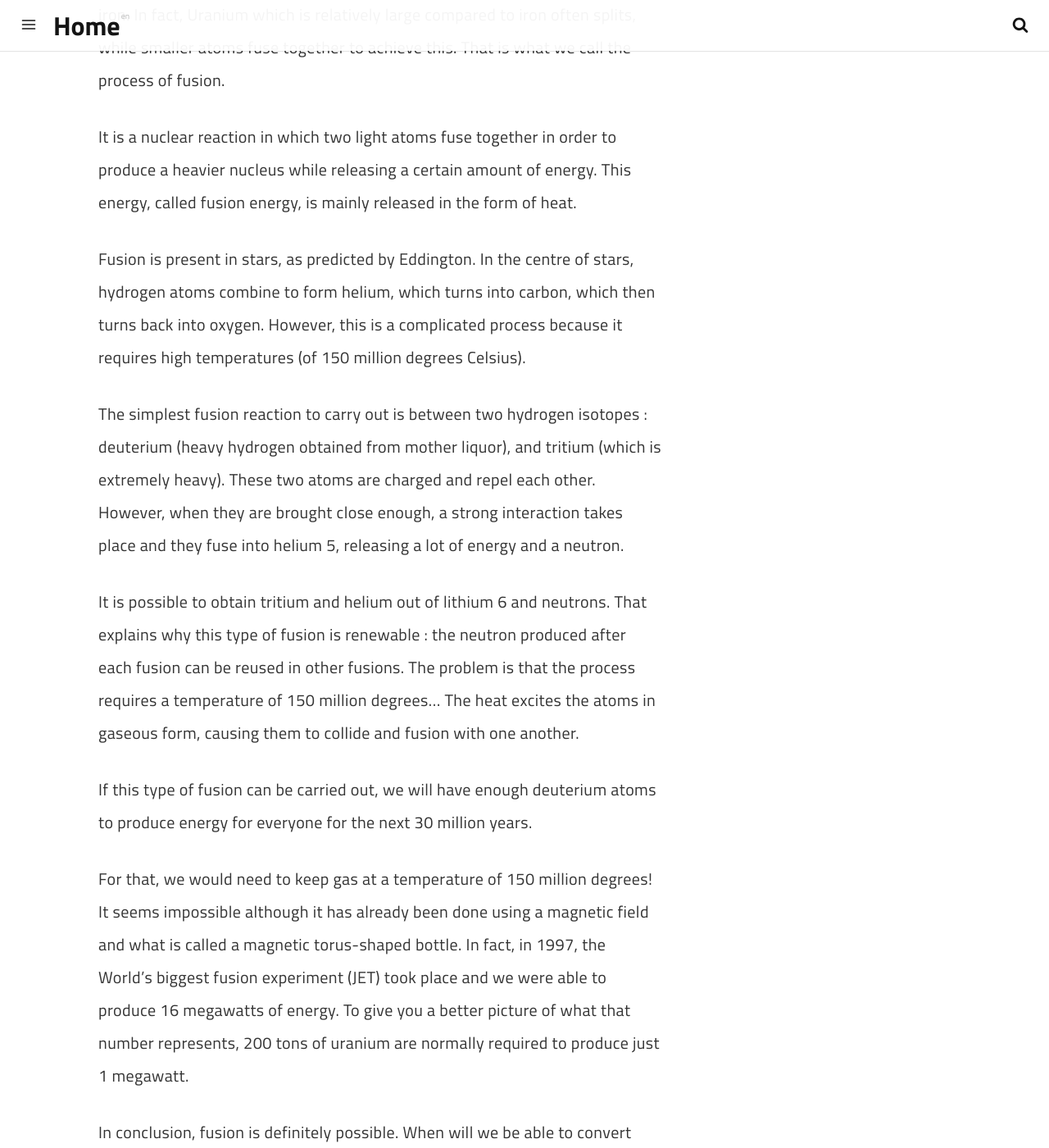
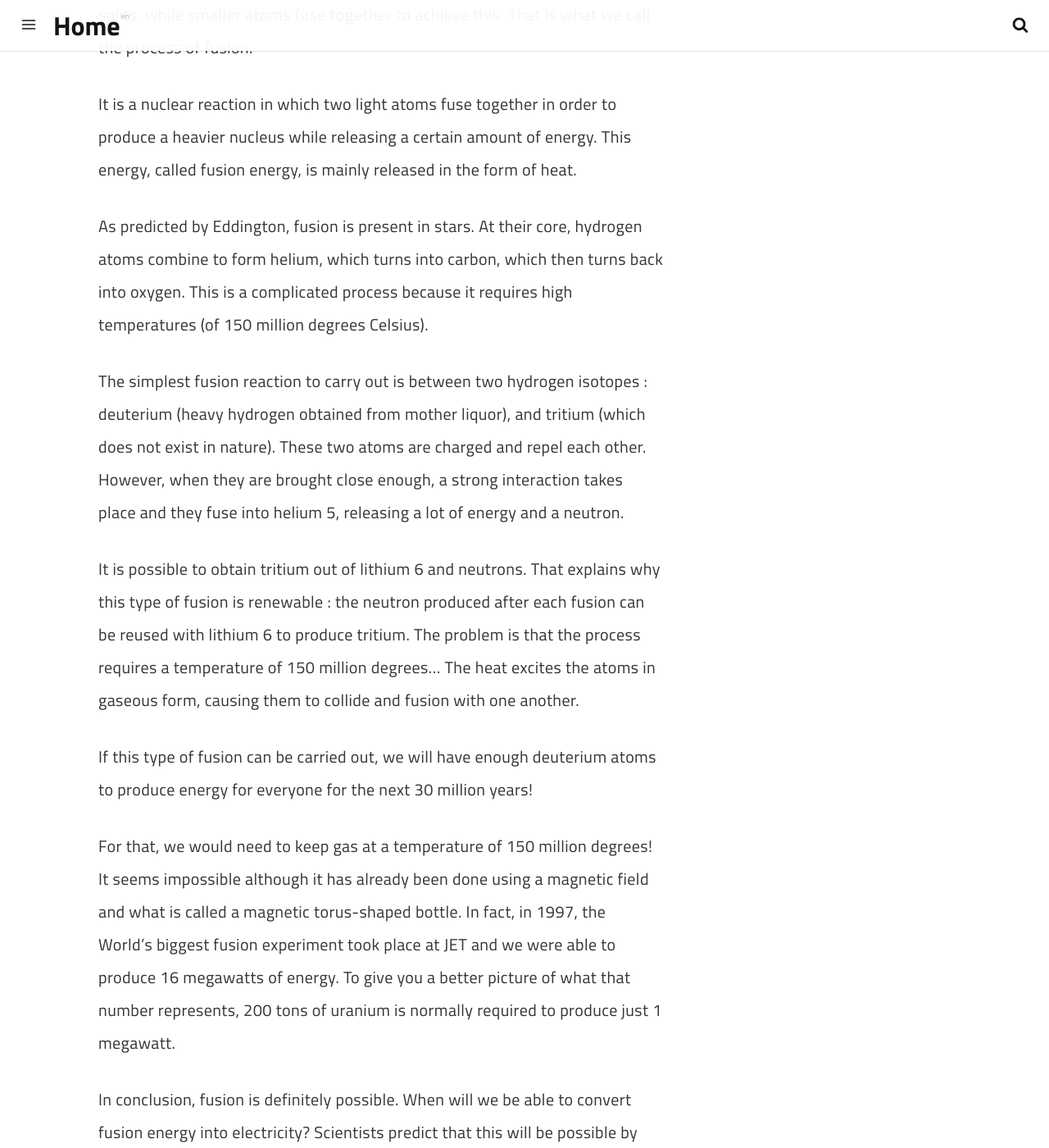
Before and after one commit to lukalafaye/lukalafaye.github.io, a Jekyll site: the page built from _posts/2020-06-09-fusion-energy.md, in a window 1280 px wide and 1400 px high, scrolled down 2441 px. Shown: the whole window at 82% size. Built offline with Jekyll 4.4.1, drawn with Linux system fonts in a browser that asks for light colours; a script that is not in the unit is left out; some of the changed text lies outside the part shown.

Commit message:
Update 2020-06-09-fusion-energy.md

```diff
--- a/_posts/2020-06-09-fusion-energy.md
+++ b/_posts/2020-06-09-fusion-energy.md
@@ -18,26 +18,26 @@ paginate: true
 
 Fusion could help produce very large amounts of renewable energy in the upcoming years. Currently, only 10.4% of the energy consumed worldwide is renewable according to the BP Statistical Review, a British oil extraction, refining and sales company. This means that 90.6% of the energy we consume nowadays will have to be replaced in the near future.
 
-Some people believe that nuclear power will be more than enough to cover future energy needs. Nonetheless, it is not considered a renewable energy since it requires uranium, a heavy metal which exists in limited quantities on our planet. The Uranium Peak will occur in 2040 if we continue to mine it at the current rate. Therefore, in 2040, there will be no uranium left to mine.
+Some people believe that nuclear power will be more than enough to cover future energy needs. Nonetheless, it is not considered a renewable energy since it requires uranium, a heavy metal which exists in limited quantities on our planet. The Uranium Peak will occur in 2040 if we continue to mine it at the current rate.
 
 So how can we produce energy without these resources? We can use renewable energy sources such as wind, water, fission, or even the sun. However, the ideal source would be fusion. It would not take much space, be inexhaustible, and would not release carbon or radioactive waste into the atmosphere.
 
-In the future, energy will be produced thanks to our knowledge and not using exhaustible resources. We need to learn how to use renewable energy sources, and how to convert new energies quickly and efficiently in order to exploit them.
+In the future, energy will be produced thanks to our knowledge. We need to learn how to use renewable energy sources, and how to convert new energies quickly and efficiently in order to exploit them.
 
-So how do we get energy out of fusion?
+How do we get energy out of fusion?
 
-The most stable nucleus is iron, right in the middle of the periodic table. Less stable atoms such as uranium tend to lose or gain electrons in order resemble iron. In fact, Uranium which is relatively large compared to iron often splits, while smaller atoms fuse together to achieve this. That is what we call the process of fusion.
+The most stable nucleus is iron, right in the middle of the periodic table. Less stable atoms such as uranium tend to lose or gain electrons in order to resemble iron. In fact, Uranium which is relatively large compared to iron often splits, while smaller atoms fuse together to achieve this. That is what we call the process of fusion.
 
 It is a nuclear reaction in which two light atoms fuse together in order to produce a heavier nucleus while releasing a certain amount of energy. This energy, called fusion energy, is mainly released in the form of heat.
 
-Fusion is present in stars, as predicted by Eddington. In the centre of stars, hydrogen atoms combine to form helium, which turns into carbon, which then turns back into oxygen. However, this is a complicated process because it requires high temperatures (of 150 million degrees Celsius).
+As predicted by Eddington, fusion is present in stars. At their core, hydrogen atoms combine to form helium, which turns into carbon, which then turns back into oxygen. This is a complicated process because it requires high temperatures (of 150 million degrees Celsius).
 
-The simplest fusion reaction to carry out is between two hydrogen isotopes : deuterium (heavy hydrogen obtained from mother liquor), and tritium (which is extremely heavy). These two atoms are charged and repel each other. However, when they are brought close enough, a strong interaction takes place and they fuse into helium 5, releasing a lot of energy and a neutron.
+The simplest fusion reaction to carry out is between two hydrogen isotopes : deuterium (heavy hydrogen obtained from mother liquor), and tritium (which does not exist in nature). These two atoms are charged and repel each other. However, when they are brought close enough, a strong interaction takes place and they fuse into helium 5, releasing a lot of energy and a neutron.
 
-It is possible to obtain tritium and helium out of lithium 6 and neutrons. That explains why this type of fusion is renewable : the neutron produced after each fusion can be reused in other fusions. The problem is that the process requires a temperature of 150 million degrees... The heat excites the atoms in gaseous form, causing them to collide and fusion with one another.
+It is possible to obtain tritium out of lithium 6 and neutrons. That explains why this type of fusion is renewable : the neutron produced after each fusion can be reused with lithium 6 to produce tritium. The problem is that the process requires a temperature of 150 million degrees... The heat excites the atoms in gaseous form, causing them to collide and fusion with one another.
 
-If this type of fusion can be carried out, we will have enough deuterium atoms to produce energy for everyone for the next 30 million years.
+If this type of fusion can be carried out, we will have enough deuterium atoms to produce energy for everyone for the next 30 million years!
 
-For that, we would need to keep gas at a temperature of 150 million degrees! It seems impossible although it has already been done using a magnetic field and what is called a magnetic torus-shaped bottle. In fact, in 1997, the World's biggest fusion experiment (JET) took place and we were able to produce 16 megawatts of energy. To give you a better picture of what that number represents, 200 tons of uranium are normally required to produce just 1 megawatt.
+For that, we would need to keep gas at a temperature of 150 million degrees! It seems impossible although it has already been done using a magnetic field and what is called a magnetic torus-shaped bottle. In fact, in 1997, the World's biggest fusion experiment took place at JET and we were able to produce 16 megawatts of energy. To give you a better picture of what that number represents, 200 tons of uranium is normally required to produce just 1 megawatt.
 
 In conclusion, fusion is definitely possible. When will we be able to convert fusion energy into electricity? Scientists predict that this will be possible by 2040.
```
Also changed, not shown: other parts of _posts/2020-06-09-fusion-energy.md (+1 -1 lines).
